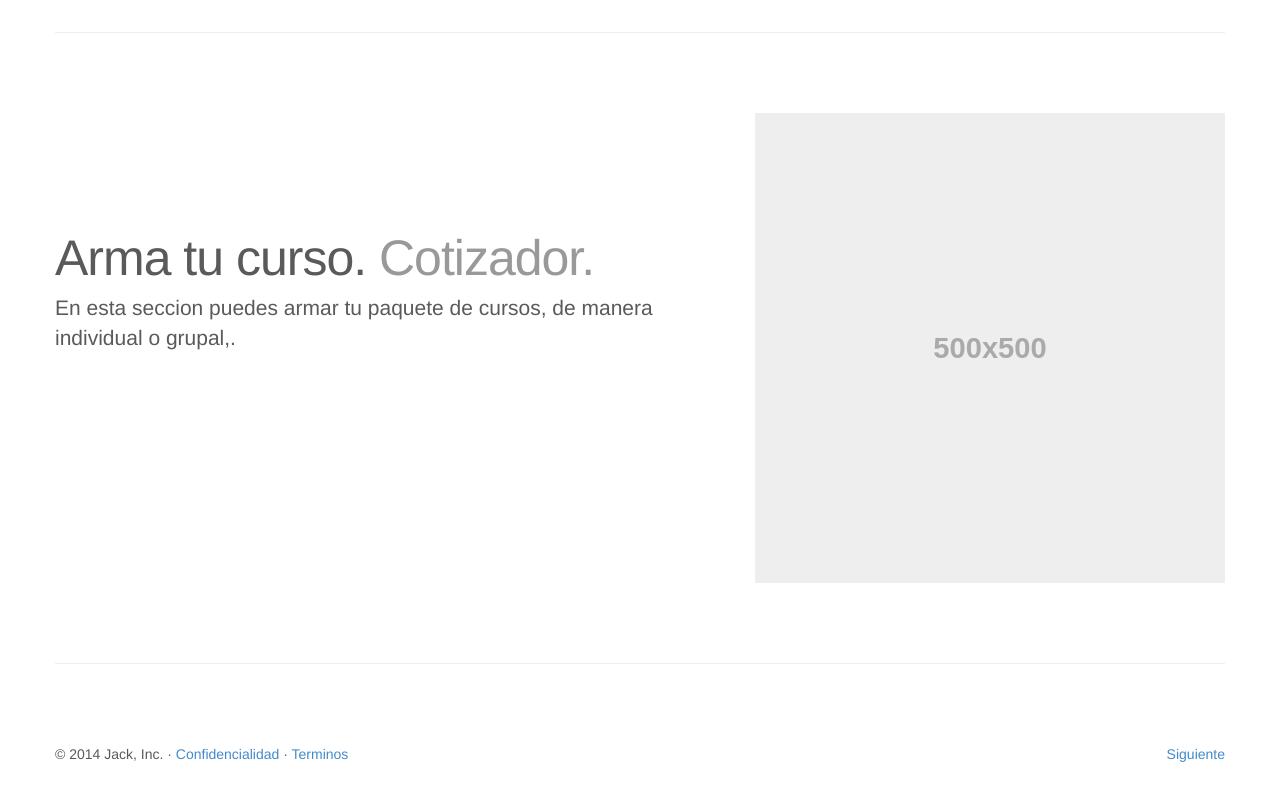
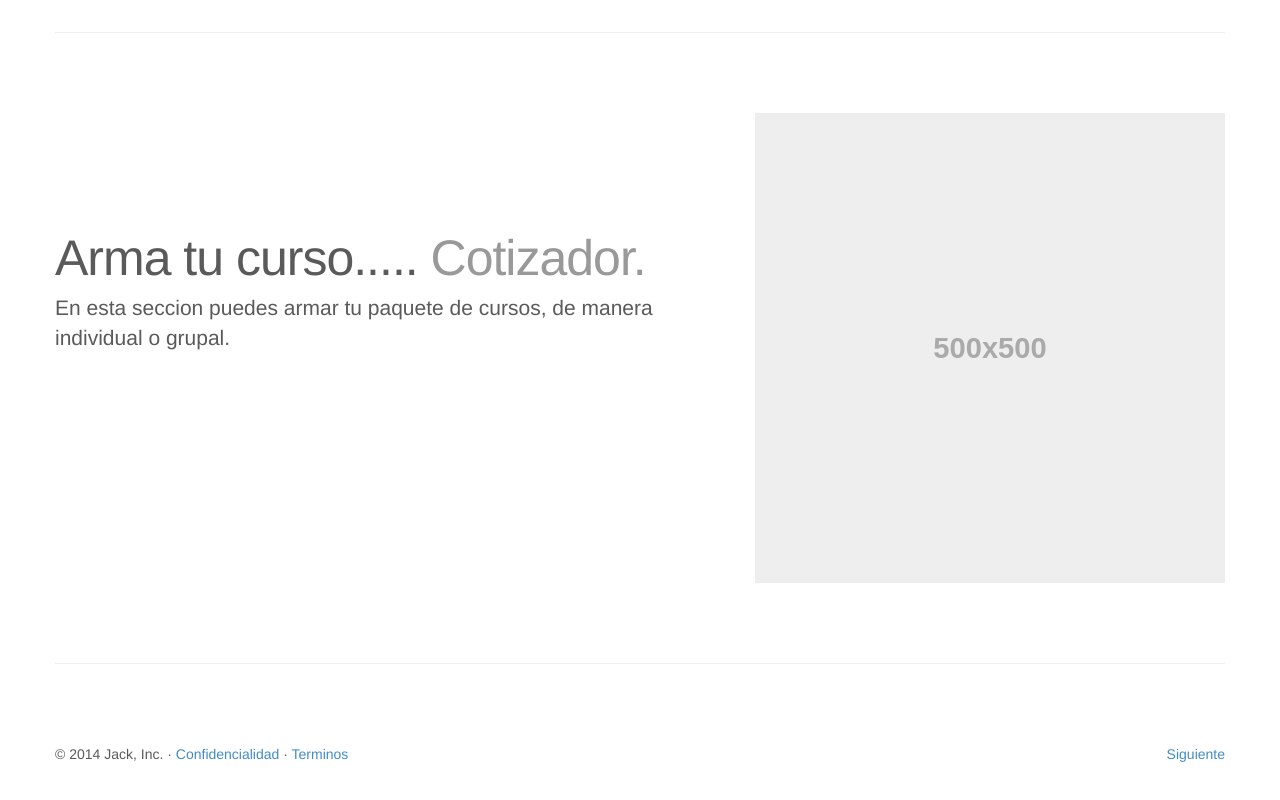
Before and after one commit to cesarhg/jack, a plain HTML site: page primera.html in a window 1280 px wide. Shown: the part 2463-3263 px from the top of the page. Drawn offline with nearby package versions, Linux system fonts and the light colour scheme.

Commit message:
revision

```diff
--- a/primera.html
+++ b/primera.html
@@ -177,8 +177,8 @@
 
       <div class="row featurette">
         <div class="col-md-7">
-          <h2 class="featurette-heading">Arma tu curso. <span class="text-muted">Cotizador.</span></h2>
-          <p class="lead">En esta seccion puedes armar tu paquete de cursos, de manera individual o grupal,.</p>
+          <h2 class="featurette-heading">Arma tu curso..... <span class="text-muted">Cotizador.</span></h2>
+          <p class="lead">En esta seccion puedes armar tu paquete de cursos, de manera individual o grupal.</p>
         </div>
         <div class="col-md-5">
           <img class="featurette-image img-responsive" data-src="holder.js/500x500/auto" alt="Generic placeholder image">
```
